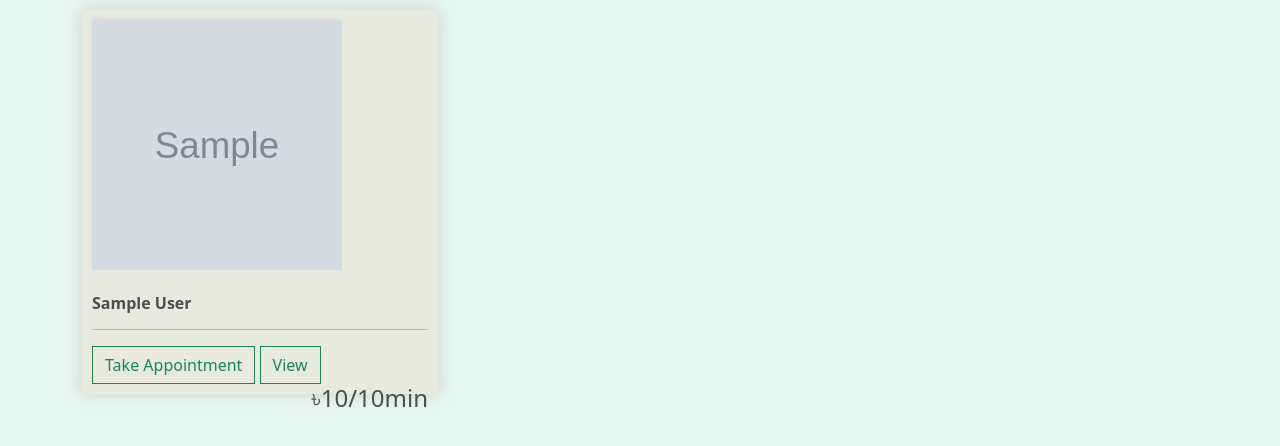
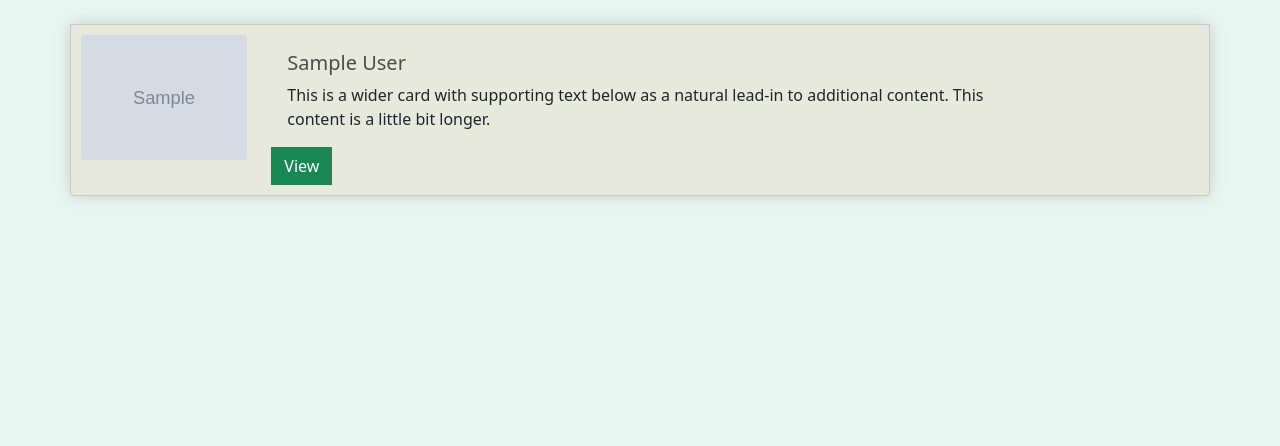
Before and after one commit to CSA-cyber/Memental, a Django app: page /doctors/ in a window 1280 px wide. Shown: the part 56-502 px from the top of the page. Run offline with Django 3.2, Linux system fonts and the light colour scheme; tables that the repository leaves empty hold one stand-in row (values such as "Sample post"); grey boxes marked "Sample" are stand-in pictures.

Commit message:
fixed login

```diff
--- a/Hospital/templates/base.html
+++ b/Hospital/templates/base.html
@@ -31,10 +31,13 @@
 					</li>
 				</ul>
 				<div class="form-inline my-2 my-lg-0">
-					<a href="{% url 'login' %}"class="btn btn-warning">Login</a>
-
+					{% if user.is_authenticated %}
+						<a href="{% url 'logout' %}"class="btn btn-warning">Logout</a>
+					{% else %}
+						<a href="{% url 'login' %}"class="btn btn-warning">Login</a>
+					{% endif %}
 					<a href="{% url 'appointments' %}">
-					   <img  id="cart-icon" src="{% static 'images/prescription.png' %}">
+					   <img  id="cart-icon" src="{% static 'images/prescription.png' %}" alt="">
 				   </a>
 			   </div>
 			</div>
--- a/Hospital/templates/doctors.html
+++ b/Hospital/templates/doctors.html
@@ -5,19 +5,25 @@
 
 <div class="row">
     {% for doctor in doctors %}
-    <div class="col-lg-4">
-        <div class="box-element product">
-            <img class="thumbnail" src="{{doctor.get_img}}" alt="">
-            <br>
-            <br>
-            <h6><strong>{{doctor.name}}</strong></h6>
-            <hr>
-            <button data-doctor="{{doctor.id}}" data-action="add" class="btn btn-outline-success add-btn make-appointment">Take Appointment</button>
-            <a href="#" class="btn btn-outline-success">View</a>
-            <h4 style="display: inline-block; float: right">৳{{doctor.fees|floatformat:0}}/10min</h4>
+    <div class="card mb-3 box-element product mt-4">
+        <div class="row no-gutters">
+            <div class="col-md-2">
+                <img src="{{doctor.get_img}}" class="card-img" alt="...">
+            </div>
+            <div class="col-md-8">
+                <div class="card-body">
+                    <h5 class="card-title">{{doctor.name}}</h5>
+                    <p class="card-text">This is a wider card with supporting text below as a natural lead-in to
+                        additional
+                        content. This content is a little bit longer.</p>
+
+                </div>
+                <a class="btn btn-success" href="{% url 'doctor' doctor.id %}">View</a>
+            </div>
         </div>
     </div>
     {% endfor %}
 </div>
 
+
 {% endblock content %}
--- a/Hospital/urls.py
+++ b/Hospital/urls.py
@@ -4,4 +4,5 @@ from . import views
 urlpatterns = [
     path('', views.index, name='index'),
     path('doctors/', views.show_doctors, name='doctors'),
+    path('doctor/<str:pk>/', views.doctor, name='doctor')
 ]
--- a/Hospital/views.py
+++ b/Hospital/views.py
@@ -5,14 +5,19 @@ from .models import *
 
 
 def index(request):
-    context = {}
-    return render(request, 'hospital.html', context)
+    patient = ""
+    if request.user.is_authenticated:
+        email = request.user.email
 
-
-
+    return render(request, 'hospital.html', {'patient': patient})
 
 
 def show_doctors(request):
     doctors = Doctor.objects.all()
     context = {'doctors': doctors}
     return render(request, 'doctors.html', context)
+
+def doctor(request, pk):
+    doctor = Doctor.objects.get(id=pk)
+    context = {'doctor': doctor}
+    return render(request, 'doctor.html', context)
--- a/Login/urls.py
+++ b/Login/urls.py
@@ -1,7 +1,9 @@
+from os import name
 from django.urls import path
 from . import views
 
 urlpatterns = [
     path('', views.login_user, name='login'),
     path('signup/', views.create_account, name='signup'),
+    path('logout/', views.logout_user, name='logout'),
 ]
--- a/Payment/views.py
+++ b/Payment/views.py
@@ -22,7 +22,8 @@ def approval_status(request):
 
 def make_appointment(request):
     if request.user.is_authenticated:
-        patient = request.user.patient
+        email = request.user.email
+        patient = Patient.objects.get(email=email)
         doctor = Doctor.objects.get(id=1)
         appointment, created = Appointment.objects.get_or_create(
             patient=patient, doctor=doctor, disease_details='Fine')
--- a/static/css/style.css
+++ b/static/css/style.css
@@ -21,6 +21,8 @@ h6 {
   background-color: #e8b38d33;
   border-radius: 4px;
   padding: 10px;
+  max-width: 1280px;
+  max-height: 250px;
 }
 
 .thumbnail {
@@ -106,3 +108,9 @@ h6 {
 .hidden {
   display: none !important;
 }
+
+/* card */
+.card-img {
+  max-width: 200px;
+  max-height: 200px;
+}
```
Also changed, not shown: Hospital/templates/doctor.html (added, +8 -0 lines), Login/views.py (+23 -13 lines).
